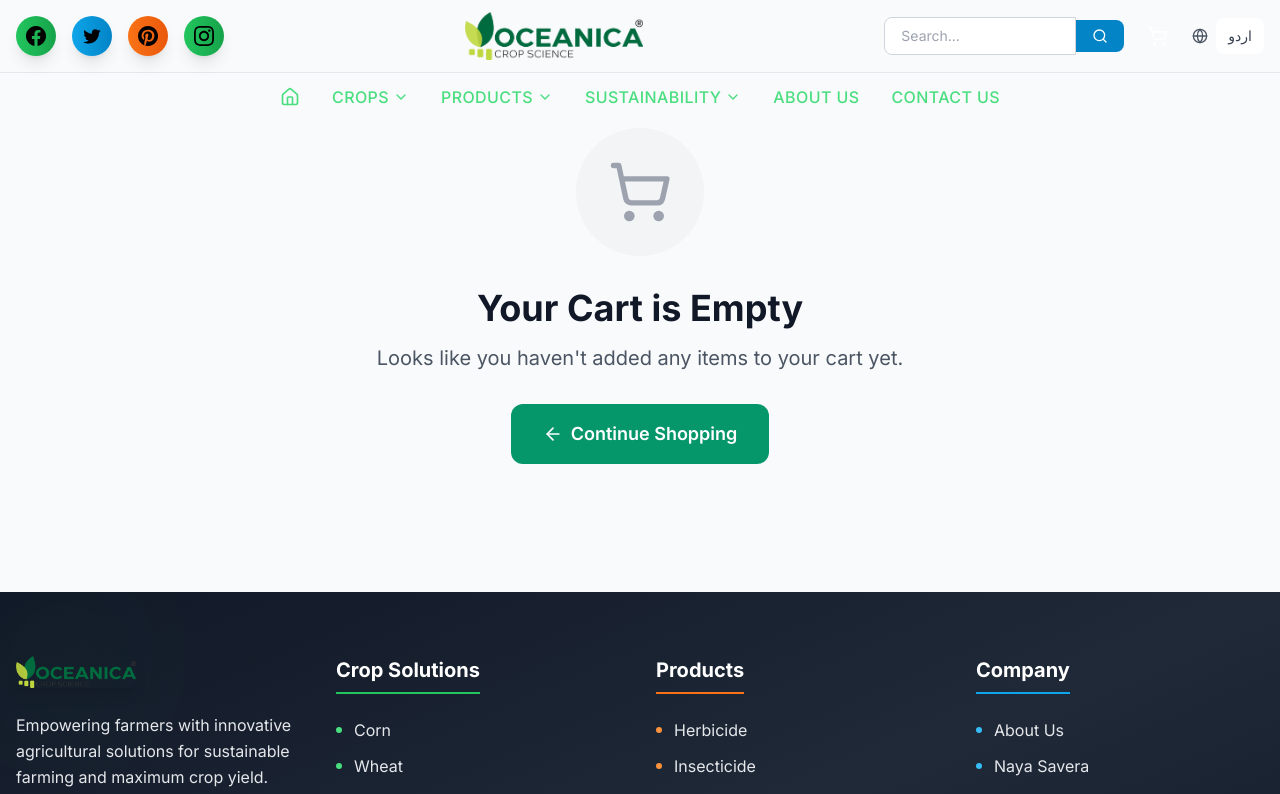
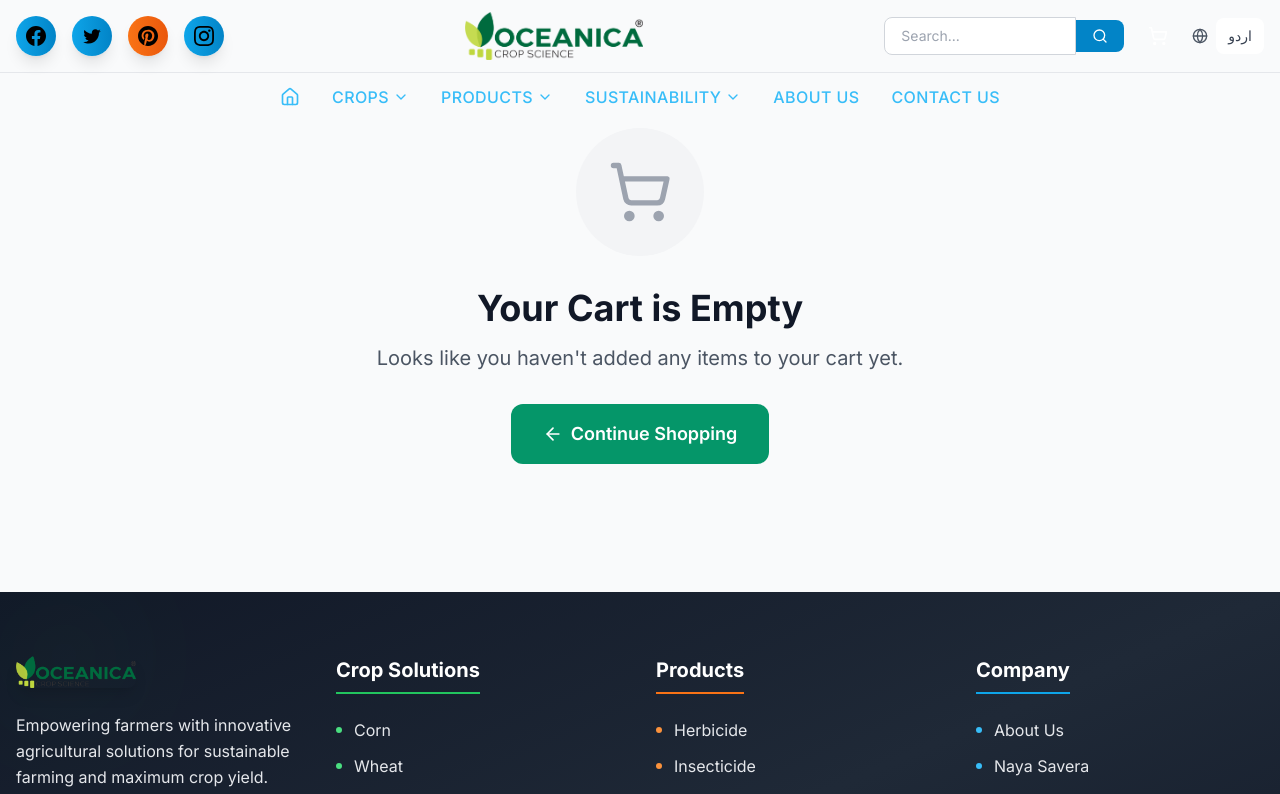
Before and after one commit to SufyanFarooq/oceanica-frontend, a Next.js app: page /cart in a window 1280 px wide. Shown: the top 794 px of the page. Built offline with nearby package versions, Linux system fonts and the light colour scheme.

Commit message:
Refactor Navbar component to update color scheme from accent to primary for improved visual consistency. Adjust hover effects and transition styles for navigation links and buttons. Comment out unused code for the About Us link to streamline the component.

```diff
--- a/components/Navbar.tsx
+++ b/components/Navbar.tsx
@@ -149,7 +149,7 @@ export default function Navbar() {
             <div className="flex items-center space-x-1 md:space-x-2 lg:space-x-4">
               <Link
                 href="#"
-                className={`${isScrolled ? "text-gray-600 hover:text-primary-600" : "w-6 h-6 md:w-8 md:h-8 lg:w-10 lg:h-10 bg-gradient-to-r from-accent-500 to-accent-600 rounded-full flex items-center justify-center hover:from-accent-400 hover:to-accent-500 transition-all duration-300 shadow-lg hover:shadow-xl hover:scale-110"} transition-colors duration-200`}
+                className={`${isScrolled ? "text-gray-600 hover:text-primary-600" : "w-6 h-6 md:w-8 md:h-8 lg:w-10 lg:h-10 bg-gradient-to-r from-primary-500 to-primary-600 rounded-full flex items-center justify-center hover:from-primary-400 hover:to-primary-500 transition-all duration-300 shadow-lg hover:shadow-xl hover:scale-110"} transition-colors duration-200`}
               >
                 <svg className="w-3 h-3 md:w-4 md:h-4 lg:w-5 lg:h-5" fill="currentColor" viewBox="0 0 24 24">
                   <path d="M24 12.073c0-6.627-5.373-12-12-12s-12 5.373-12 12c0 5.99 4.388 10.954 10.125 11.854v-8.385H7.078v-3.47h3.047V9.43c0-3.007 1.792-4.669 4.533-4.669 1.312 0 2.686.235 2.686.235v2.953H15.83c-1.491 0-1.956.925-1.956 1.874v2.25h3.328l-.532 3.47h-2.796v8.385C19.612 23.027 24 18.062 24 12.073z"/>
@@ -173,7 +173,7 @@ export default function Navbar() {
               </Link>
               <Link
                 href="#"
-                className={`${isScrolled ? "text-gray-600 hover:text-primary-600" : "w-6 h-6 md:w-8 md:h-8 lg:w-10 lg:h-10 bg-gradient-to-r from-accent-500 to-accent-600 rounded-full flex items-center justify-center hover:from-accent-400 hover:to-accent-500 transition-all duration-300 shadow-lg hover:shadow-xl hover:scale-110"} transition-colors duration-200`}
+                className={`${isScrolled ? "text-gray-600 hover:text-primary-600" : "w-6 h-6 md:w-8 md:h-8 lg:w-10 lg:h-10 bg-gradient-to-r from-primary-500 to-primary-600 rounded-full flex items-center justify-center hover:from-primary-400 hover:to-primary-500 transition-all duration-300 shadow-lg hover:shadow-xl hover:scale-110"} transition-colors duration-200`}
               >
                 <svg className="w-3 h-3 md:w-4 md:h-4 lg:w-5 lg:h-5" fill="currentColor" viewBox="0 0 24 24">
                   <path d="M12 2.163c3.204 0 3.584.012 4.85.07 3.252.148 4.771 1.691 4.919 4.919.058 1.265.069 1.645.069 4.849 0 3.205-.012 3.584-.069 4.849-.149 3.225-1.664 4.771-4.919 4.919-1.266.058-1.644.07-4.85.07-3.204 0-3.584-.012-4.849-.07-3.26-.149-4.771-1.699-4.919-4.92-.058-1.265-.07-1.644-.07-4.849 0-3.204.013-3.583.07-4.849.149-3.227 1.664-4.771 4.919-4.919 1.266-.057 1.645-.069 4.849-.069zm0-2.163c-3.259 0-3.667.014-4.947.072-4.358.2-6.78 2.618-6.98 6.98-.059 1.281-.073 1.689-.073 4.948 0 3.259.014 3.668.072 4.948.2 4.358 2.618 6.78 6.98 6.98 1.281.058 1.689.072 4.948.072 3.259 0 3.668-.014 4.948-.072 4.354-.2 6.782-2.618 6.979-6.98.059-1.28.073-1.689.073-4.948 0-3.259-.014-3.667-.072-4.947-.196-4.354-2.617-6.78-6.979-6.98-1.281-.059-1.69-.073-4.949-.073zm0 5.838c-3.403 0-6.162 2.759-6.162 6.162s2.759 6.163 6.162 6.163 6.162-2.759 6.162-6.163c0-3.403-2.759-6.162-6.162-6.162zm0 10.162c-2.209 0-4-1.79-4-4 0-2.209 1.791-4 4-4s4 1.791 4 4c0 2.21-1.791 4-4 4zm6.406-11.845c-.796 0-1.441.645-1.441 1.44s.645 1.44 1.441 1.44c.795 0 1.439-.645 1.439-1.44s-.644-1.44-1.439-1.44z"/>
@@ -240,7 +240,10 @@ export default function Navbar() {
           </div>
         </div>
       </div>
-
+      {/* <li><Link href="/about-us" className="text-gray-200 hover:text-primary-400 transition-colors duration-300 flex items-center group">
+                <span className="w-1.5 h-1.5 bg-primary-400 rounded-full mr-3 group-hover:scale-150 transition-transform"></span>
+                {t('nav.aboutUs')}
+              </Link></li> */}
       {/* Second Section - Navigation Links */}
       {/* isScrolled ? "bg-white shadow-lg" : "bg-transparent" */}
       <div className={`${isScrolled ? "bg-gray-800 shadow-lg" : "bg-transparent"}`}>
@@ -251,13 +254,13 @@ export default function Navbar() {
               <div className="flex items-center space-x-8">
                 <Link
                   href="/"
-                  className="text-accent-400 transition-colors duration-200 font-medium uppercase tracking-wide"
+                  className="text-primary-400 transition-colors duration-200 font-medium uppercase tracking-wide"
                 >
                   <Home className="w-5 h-5" />
                 </Link>
 
                 <div className="relative group">
-                  <Link href="/crop-solutions" className="flex items-center text-accent-400 transition-colors duration-200 font-medium uppercase tracking-wide hover:text-accent-300">
+                  <Link href="/crop-solutions" className="flex items-center text-primary-400 transition-colors duration-200 font-medium uppercase tracking-wide hover:text-primary-300">
                     {t("nav.crops") || "Crops"}
                     <ChevronDown className="w-4 h-4 ml-1 group-hover:rotate-180 transition-transform duration-200" />
                   </Link>
@@ -289,7 +292,7 @@ export default function Navbar() {
                 </div>
 
                 <div className="relative group">
-                  <button className="flex items-center text-accent-400 transition-colors duration-200 font-medium uppercase tracking-wide">
+                  <button className="flex items-center text-primary-400 transition-colors duration-200 font-medium uppercase tracking-wide">
                     {t("nav.products") || "Products"}
                     <ChevronDown className="w-4 h-4 ml-1 group-hover:rotate-180 transition-transform duration-200" />
                   </button>
@@ -321,7 +324,7 @@ export default function Navbar() {
                 </div>
 
                 <div className="relative group">
-                  <button className="flex items-center text-accent-400 transition-colors duration-200 font-medium uppercase tracking-wide">
+                  <button className="flex items-center text-primary-400 transition-colors duration-200 font-medium uppercase tracking-wide">
                     {t("nav.sustainability") || "Sustainability"}
                     <ChevronDown className="w-4 h-4 ml-1 group-hover:rotate-180 transition-transform duration-200" />
                   </button>
@@ -354,21 +357,21 @@ export default function Navbar() {
 
                 <Link
                   href="/about-us"
-                  className="text-accent-400 transition-colors duration-200 font-medium uppercase tracking-wide"
+                  className="text-primary-400 transition-colors duration-200 font-medium uppercase tracking-wide"
                 >
                   {t("nav.aboutUs") || "About US"}
                 </Link>
 
                 <Link
                   href="/contact-us"
-                  className="text-accent-400 transition-colors duration-200 font-medium uppercase tracking-wide"
+                  className="text-primary-400 transition-colors duration-200 font-medium uppercase tracking-wide"
                 >
                   {t("nav.contactUs") || "Contact US"}
                 </Link>
 
                 {/* <Link
                   href="/careers"
-                  className="text-accent-400 transition-colors duration-200 font-medium uppercase tracking-wide"
+                  className="text-primary-400 transition-colors duration-200 font-medium uppercase tracking-wide"
                 >
                   {t("nav.careers") || "Careers"}
                 </Link> */}
@@ -379,7 +382,7 @@ export default function Navbar() {
             <div className="lg:hidden">
               <button
                 onClick={() => setIsOpen(!isOpen)}
-                className="text-accent-400 transition-colors duration-200"
+                className="text-primary-400 transition-colors duration-200"
               >
                 {isOpen ? (
                   <X className="w-6 h-6" />
@@ -397,7 +400,7 @@ export default function Navbar() {
             <div className="px-4 py-4 space-y-3">
               <Link
                 href="/"
-                className="block text-accent-400 transition-colors duration-200 font-medium uppercase tracking-wide"
+                className="block text-primary-400 transition-colors duration-200 font-medium uppercase tracking-wide"
                 onClick={() => setIsOpen(false)}
               >
                 <Home />
@@ -406,7 +409,7 @@ export default function Navbar() {
               <div>
                 <button
                   onClick={() => setCropsDropdownOpen(!cropsDropdownOpen)}
-                  className="flex items-center justify-between w-full text-accent-400 transition-colors duration-200 font-medium uppercase tracking-wide"
+                  className="flex items-center justify-between w-full text-primary-400 transition-colors duration-200 font-medium uppercase tracking-wide"
                 >
                   {t("nav.crops") || "Crops"}
                   <ChevronDown
@@ -446,7 +449,7 @@ export default function Navbar() {
               <div>
                 <button
                   onClick={() => setProductsDropdownOpen(!productsDropdownOpen)}
-                  className="flex items-center justify-between w-full text-accent-400 transition-colors duration-200 font-medium uppercase tracking-wide"
+                  className="flex items-center justify-between w-full text-primary-400 transition-colors duration-200 font-medium uppercase tracking-wide"
                 >
                   {t("nav.products") || "Products"}
                   <ChevronDown
@@ -488,7 +491,7 @@ export default function Navbar() {
                   onClick={() =>
                     setSustainabilityDropdownOpen(!sustainabilityDropdownOpen)
                   }
-                  className="flex items-center justify-between w-full text-accent-400 transition-colors duration-200 font-medium uppercase tracking-wide"
+                  className="flex items-center justify-between w-full text-primary-400 transition-colors duration-200 font-medium uppercase tracking-wide"
                 >
                   {t("nav.sustainability") || "Sustainability"}
                   <ChevronDown
@@ -527,7 +530,7 @@ export default function Navbar() {
 
               <Link
                 href="/about-us"
-                className="block text-accent-400 transition-colors duration-200 font-medium uppercase tracking-wide"
+                className="block text-primary-400 transition-colors duration-200 font-medium uppercase tracking-wide"
                 onClick={() => setIsOpen(false)}
               >
                 {t("nav.aboutUs") || "About US"}
@@ -535,7 +538,7 @@ export default function Navbar() {
 
               <Link
                 href="/contact-us"
-                className="block text-accent-400 transition-colors duration-200 font-medium uppercase tracking-wide"
+                className="block text-primary-400 transition-colors duration-200 font-medium uppercase tracking-wide"
                 onClick={() => setIsOpen(false)}
               >
                 {t("nav.contactUs") || "Contact US"}
@@ -544,7 +547,7 @@ export default function Navbar() {
               {/* Cart Link */}
               <Link
                 href="/cart"
-                className="flex items-center gap-2 text-accent-400 transition-colors duration-200 font-medium uppercase tracking-wide"
+                className="flex items-center gap-2 text-primary-400 transition-colors duration-200 font-medium uppercase tracking-wide"
                 onClick={() => setIsOpen(false)}
               >
                 <ShoppingCart className="w-4 h-4" />
@@ -558,7 +561,7 @@ export default function Navbar() {
 
               {/* <Link
                 href="/careers"
-                className="block text-accent-400 transition-colors duration-200 font-medium uppercase tracking-wide"
+                className="block text-primary-400 transition-colors duration-200 font-medium uppercase tracking-wide"
                 onClick={() => setIsOpen(false)}
               >
                 {t("nav.careers") || "Careers"}
```
